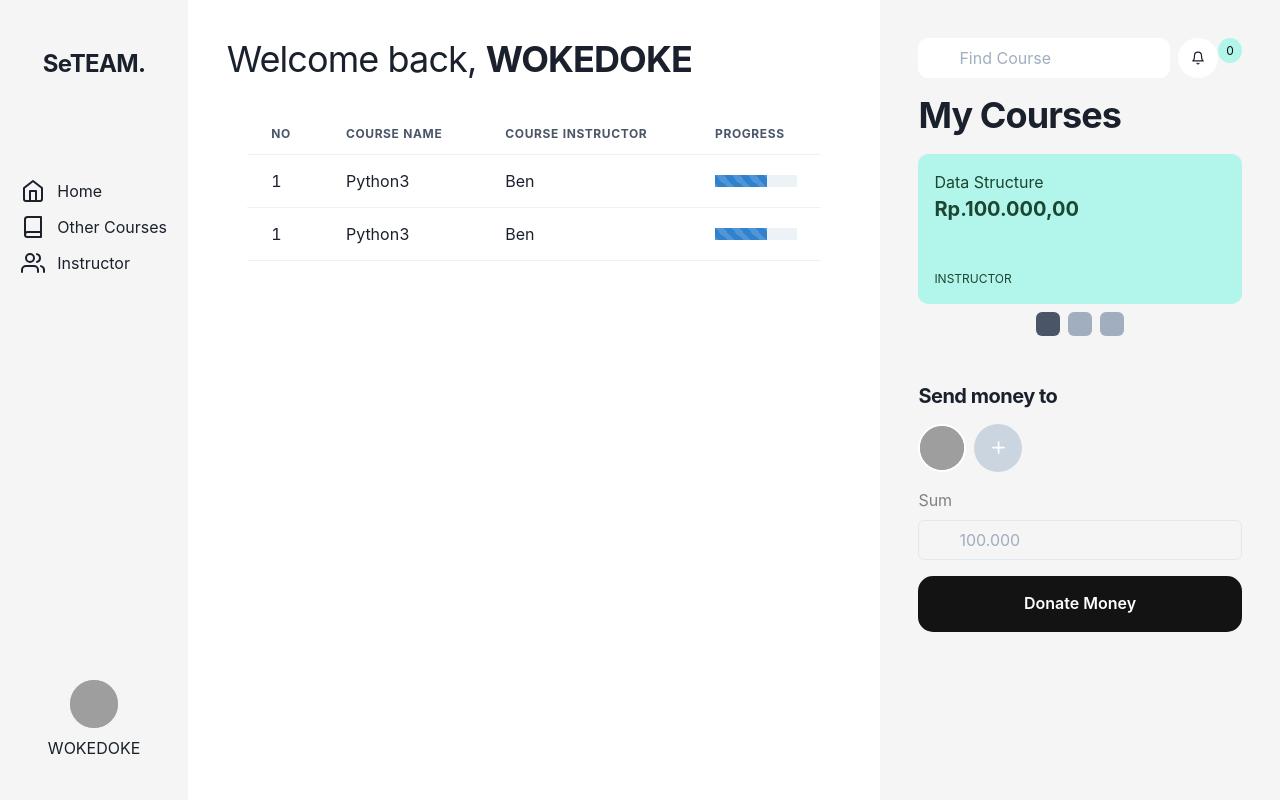
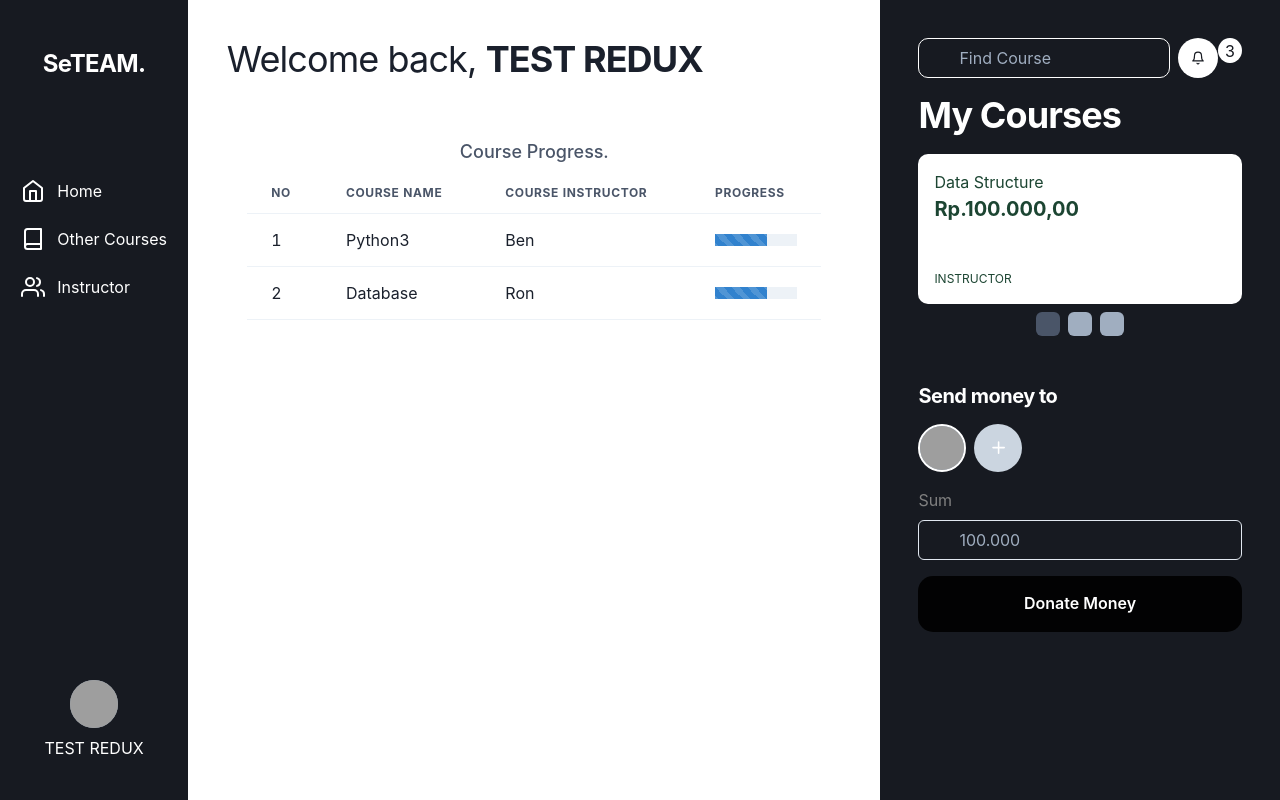
Before and after one commit to priambudiLB/SeTEAM, a Next.js app: page /dashboard in a window 1280 px wide. Built offline with nearby package versions, Linux system fonts and the light colour scheme; grey boxes are pictures that could not be loaded.

Commit message:
Edit Dashboard
Add table captioni

```diff
--- a/components/ProgressDashboard/index.js
+++ b/components/ProgressDashboard/index.js
@@ -35,8 +35,9 @@ const ProgressDashboard = () => {
       <Container >
 
         <Flex>
-          <Table>
 
+          <Table variant="simple">
+            <TableCaption placement="top" fontSize="large"> Course Progress.</TableCaption>
             <Thead>
               <Th>
                 No
@@ -68,13 +69,13 @@ const ProgressDashboard = () => {
               </Tr>
               <Tr>
                 <Td>
-                  1
+                  2
                 </Td>
                 <Td>
-                  Python3
+                  Database
                 </Td>
                 <Td>
-                  Ben
+                  Ron
                 </Td>
                 <Td>
                   <Progress hasStripe value={64} />
--- a/pages/dashboard.js
+++ b/pages/dashboard.js
@@ -63,8 +63,8 @@ function dashboard() {
                 w={["100%", "100%", "10%", "15%", "15%"]}
                 flexDir="column"
                 alignItems="center"
-                bgColor="#F5F5F5"
-                color=""
+                bgColor="#171A21"
+                color="#FFF"
             >
                 <Flex
                     flexDir="column"
@@ -93,7 +93,7 @@ function dashboard() {
                             justifyContent="center"
 
                         >
-                            <Flex className="sidebar-items" mr={[2, 6, 0, 0, 0]} mb={3}>
+                            <Flex className="sidebar-items" mr={[2, 6, 0, 0, 0]} mb={6}>
                                 <Link display={["none", "none", "flex", "flex", "flex"]} >
                                     <Icon as={FiHome} fontSize="2xl" className="active-icon" />
                                 </Link>
@@ -101,7 +101,7 @@ function dashboard() {
                                     <Text className="active" ml={3} ><a href="/">Home</a></Text>
                                 </Link>
                             </Flex>
-                            <Flex className="sidebar-items" mr={[2, 6, 0, 0, 0]} mb={3}>
+                            <Flex className="sidebar-items" mr={[2, 6, 0, 0, 0]} mb={6}>
                                 <Link display={["none", "none", "flex", "flex", "flex"]}>
                                     <Icon as={FiBook} fontSize="2xl" />
                                 </Link>
@@ -109,7 +109,7 @@ function dashboard() {
                                     <Text ml={3}>Other Courses</Text>
                                 </Link>
                             </Flex>
-                            <Flex className="sidebar-items" mr={[2, 6, 0, 0, 0]} mb={3}>
+                            <Flex className="sidebar-items" mr={[2, 6, 0, 0, 0]} mb={6}>
                                 <Link display={["none", "none", "flex", "flex", "flex"]}>
                                     <Icon as={FiUsers} fontSize="2xl" />
                                 </Link>
@@ -127,7 +127,7 @@ function dashboard() {
 
                         {/* USING REDUX IN THIS "CALVIN PART" !!!!!!!!!!!!!!!!!!*/}
 
-                        <Text textAlign="center">WOKEDOKE</Text>
+                        <Text textAlign="center">TEST REDUX</Text>
                     </Flex>
                 </Flex>
             </Flex>
@@ -151,7 +151,7 @@ function dashboard() {
                             letterSpacing="tight"
                             color={fontColor}
                         >
-                            Welcome back, <Flex display="inline-flex" fontWeight="bold">WOKEDOKE</Flex>
+                            Welcome back, <Flex display="inline-flex" fontWeight="bold">TEST REDUX</Flex>
                         </Heading>
                     </Box>
                     <Box >
@@ -164,14 +164,14 @@ function dashboard() {
             {/* col 3 */}
             <Flex
                 width={["100%", "100%", "30%"]}
-                bgColor="#F5F5F5" padding="3%"
+                bgColor="#171A21" padding="3%"
                 flexDirection="column"
                 overflow="auto"
                 minWidth={[null, null, "300px", "300px", "400px"]}
-                color={fontColor}
+                color="#FFF"
             >
                 <Flex >
-                    <InputGroup bgColor="#fff" mb={4} border="none" borderColor="#fff" borderRadius="10px" mr={2}>
+                    <InputGroup bgColor="#171A21" mb={4} border="none" borderColor="#fff" borderRadius="10px" mr={2}>
                         <InputLeftElement
                             pointerEvents="none"
 
@@ -179,22 +179,22 @@ function dashboard() {
                         <Input type="string" placeholder="Find Course" borderRadius="10px" />
                     </InputGroup>
 
-                    <IconButton icon={<FiBell />} fontSize="sm" bgColor="#fff" borderRadius="50%" padding="10px" />
+                    <IconButton icon={<FiBell color="#171A21" />} fontSize="sm" bgColor="#fff" borderRadius="50%" padding="10px" />
 
                     <Flex
                         width={30}
                         height={25}
-                        bgColor={themeColor}
+                        bgColor="#fff"
                         borderRadius="50%"
-                        color="#0e0e0e"
+                        color="#171A21"
                         align="center"
                         justify="center"
                         margin-left="-3"
                         margin-top="-2"
                         zIndex="100"
-                        fontSize="xs"
+                        fontSize="s"
                     >
-                        0
+                        3
                     </Flex>
                 </Flex>
                 <Heading letterSpacing="tight">My Courses</Heading>
@@ -205,7 +205,7 @@ function dashboard() {
                         w="100%"
                         h="150px"
                         // bgGradient="linear(to-t, #B57295, #29259A)"
-                        backgroundColor={themeColor}
+                        backgroundColor="#FFF"
                     >
                         <Flex p="1em" color="#1C4532" flexDir="column" h="100%" justify="space-between">
                             <Flex justify="space-between" w="100%" align="flex-start">
@@ -241,7 +241,7 @@ function dashboard() {
                         mt={4}
                         w="100%"
                         h="150px"
-                        backgroundColor={themeColor}
+                        backgroundColor="#FFF"
                     >
                         <Flex p="1em" color="#1C4532" flexDir="column" h="100%" justify="space-between">
                             <Flex justify="space-between" w="100%" align="flex-start">
@@ -277,7 +277,7 @@ function dashboard() {
                         mt={4}
                         w="100%"
                         h="150px"
-                        backgroundColor={themeColor}
+                        backgroundColor="#FFF"
                     >
                         <Flex p="1em" color="#1C4532" flexDir="column" h="100%" justify="space-between">
                             <Flex justify="space-between" w="100%" align="flex-start">
```
